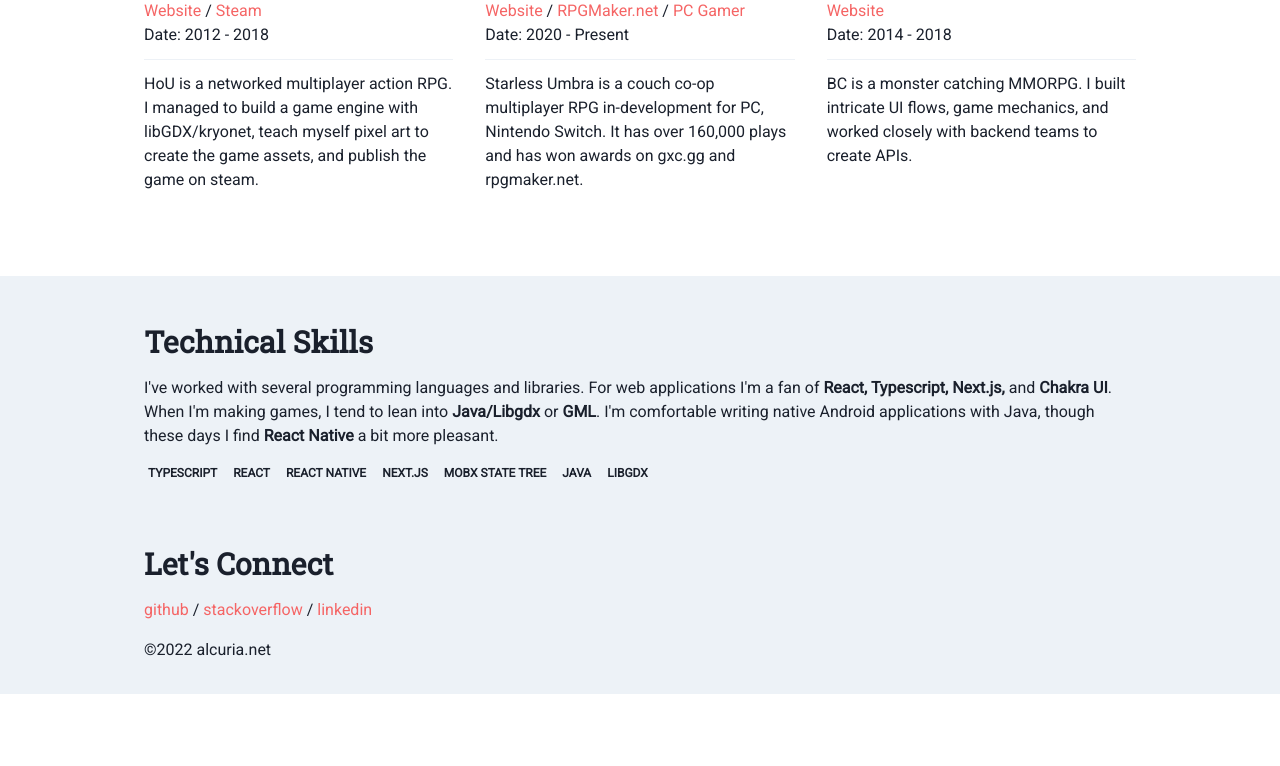
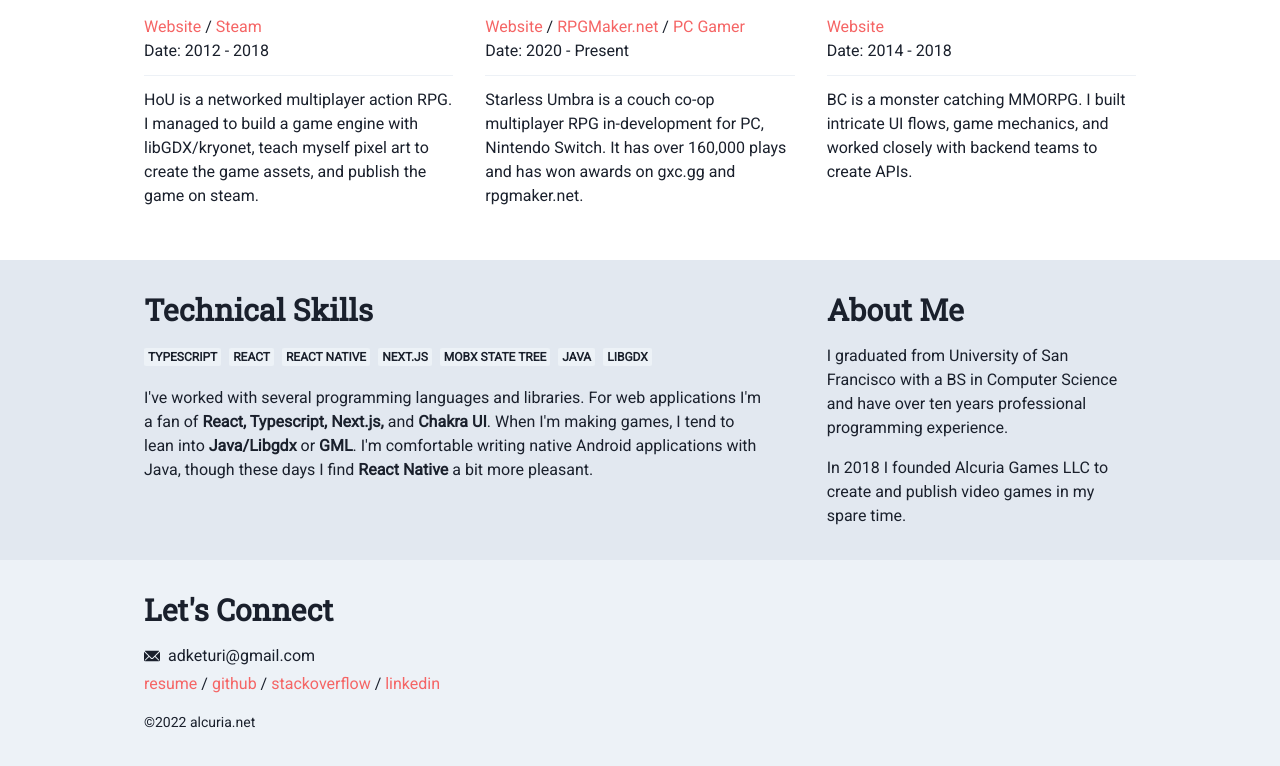
Before and after one commit to adketuri/portfolio, a Next.js app: page / in a window 1280 px wide. Shown: the part 1074-1840 px from the top of the page. Before the commit the page ends 1768 px from the top, so only its background shows below. Built offline with nearby package versions, Linux system fonts and the light colour scheme.

Commit message:
Add a footer thing

```diff
--- a/components/about/about.tsx
+++ b/components/about/about.tsx
@@ -1,39 +1,20 @@
-import {
-  Container,
-  Flex,
-  Heading,
-  Text,
-  useColorModeValue,
-} from "@chakra-ui/react";
+import { Box, Container, Heading, Text } from "@chakra-ui/react";
 import { FC } from "react";
-import { TagList } from "../tag-list/tag-list";
-const tags = [
-  "typescript",
-  "react",
-  "react native",
-  "next.js",
-  "mobx state tree",
-  "java",
-  "libgdx",
-];
+
 export const About: FC = () => {
-  const bg = useColorModeValue("gray.100", "gray.900");
   return (
-    <Flex bg={bg} py={8} direction={{ sm: "column", md: "row" }}>
-      <Container maxW="container.lg">
-        <Heading size="lg" py={4}>
-          Technical Skills
-        </Heading>
-        <Text>
-          I've worked with several programming languages and libraries. For web
-          applications I'm a fan of <b>React, Typescript, Next.js,</b> and{" "}
-          <b>Chakra UI</b>. When I'm making games, I tend to lean into{" "}
-          <b>Java/Libgdx</b> or <b>GML</b>. I'm comfortable writing native
-          Android applications with Java, though these days I find{" "}
-          <b>React Native</b> a bit more pleasant.
-        </Text>
-        <TagList tags={tags} />
-      </Container>
-    </Flex>
+    <Box>
+      <Heading size="lg" py={4}>
+        About Me
+      </Heading>
+      <Text>
+        I graduated from University of San Francisco with a BS in Computer
+        Science and have over ten years professional programming experience.
+      </Text>
+      <Text mt={4}>
+        In 2018 I founded Alcuria Games LLC to create and publish video games in
+        my spare time.
+      </Text>
+    </Box>
   );
 };
--- a/components/footer/footer.tsx
+++ b/components/footer/footer.tsx
@@ -5,14 +5,17 @@ import {
   useColorModeValue,
   Text,
   Container,
+  Link,
 } from "@chakra-ui/react";
 import { FC } from "react";
 import { ColorModeButton } from "../color-mode-button";
 import { HeaderBox } from "../header-box/header-box";
 import { LinkList } from "../link-list/link-list";
-import { Link } from "../link-list/link-list.props";
+import NextLink from "next/link";
+import { EmailIcon } from "@chakra-ui/icons";
 
 const links: Link[] = [
+  { text: "resume", url: "https://github.com/adketuri", external: true },
   { text: "github", url: "https://github.com/adketuri", external: true },
   {
     text: "stackoverflow",
@@ -29,13 +32,24 @@ const links: Link[] = [
 export const Footer: FC = () => {
   const bg = useColorModeValue("gray.100", "gray.900");
   return (
-    <Box bg={bg} py={4}>
+    <Box bg={bg} py={8}>
       <Container maxW="container.lg">
         <HeaderBox title="Let's Connect">
-          <LinkList links={links} />
+          <>
+            <Flex align="center">
+              <EmailIcon mr={2} />
+              <Link as={NextLink} href={"mailto:adketuri@gmail.com"}>
+                adketuri@gmail.com
+              </Link>
+            </Flex>
+            <Spacer h={1} />
+            <LinkList links={links} />
+          </>
         </HeaderBox>
         <Flex py={4} align="center">
-          <Text flex={1}>©{new Date().getFullYear()} alcuria.net</Text>
+          <Text fontSize="sm" flex={1}>
+            ©{new Date().getFullYear()} alcuria.net
+          </Text>
         </Flex>
       </Container>
     </Box>
--- a/components/project-cards/project-cards.props.ts
+++ b/components/project-cards/project-cards.props.ts
@@ -53,7 +53,7 @@ export const projects: Project[] = [
     },
     {
         title: "Starless Umbra",
-        image: "https://i.imgur.com/fFmfVYQ.png",
+        image: "https://i.imgur.com/K4wHNxe.png",
         description: "Starless Umbra is a couch co-op multiplayer RPG in-development for PC, Nintendo Switch. It has over 160,000 plays and has won awards on gxc.gg and rpgmaker.net.",
         tags: ["gamemaker"],
         date: "2020 - Present",
--- a/components/project-cards/project-cards.tsx
+++ b/components/project-cards/project-cards.tsx
@@ -18,10 +18,10 @@ import { projects } from "./project-cards.props";
 export const ProjectCards = () => {
   return (
     <Container maxW="container.lg">
-      <Heading size="lg" mt={4}>
+      <Heading size="lg" mt={8}>
         Projects
       </Heading>
-      <SimpleGrid columns={[1, null, 2, 3]} gap={8} my={8}>
+      <SimpleGrid columns={[1, null, 2, 3]} gap={8} mt={8}>
         {projects.map((project) => (
           <GridItem w="full" mb={10} key={project.title}>
             <Flex direction="column" height="100%">
--- /dev/null
+++ b/components/skills/skills.tsx
@@ -0,0 +1,51 @@
+import {
+  Box,
+  Container,
+  Flex,
+  Heading,
+  Text,
+  Link,
+  useColorModeValue,
+  Button,
+} from "@chakra-ui/react";
+import { FC } from "react";
+import { About } from "../about/about";
+import { TagList } from "../tag-list/tag-list";
+import NextLink from "next/link";
+const tags = [
+  "typescript",
+  "react",
+  "react native",
+  "next.js",
+  "mobx state tree",
+  "java",
+  "libgdx",
+];
+export const Skills: FC = () => {
+  const bg = useColorModeValue("gray.200", "gray.700");
+  return (
+    <Box bg={bg} py={4}>
+      <Container maxW="container.lg">
+        <Flex direction={{ sm: "column", md: "row" }}>
+          <Box flex={{ md: 1, lg: 2 }}>
+            <Heading size="lg" py={4}>
+              Technical Skills
+            </Heading>
+            <TagList tags={tags} mt={1} />
+            <Text mt={1}>
+              I've worked with several programming languages and libraries. For
+              web applications I'm a fan of <b>React, Typescript, Next.js,</b>{" "}
+              and <b>Chakra UI</b>. When I'm making games, I tend to lean into{" "}
+              <b>Java/Libgdx</b> or <b>GML</b>. I'm comfortable writing native
+              Android applications with Java, though these days I find{" "}
+              <b>React Native</b> a bit more pleasant.
+            </Text>
+          </Box>
+          <Box flex={1} ml={{ md: 8, lg: 16 }} mb={4}>
+            <About />
+          </Box>
+        </Flex>
+      </Container>
+    </Box>
+  );
+};
--- a/components/tag-list/tag-list.props.ts
+++ b/components/tag-list/tag-list.props.ts
@@ -1,3 +1,5 @@
-export interface TagListProps {
+import { BoxProps } from "@chakra-ui/react";
+
+export interface TagListProps extends BoxProps {
     tags: string[];
 }
--- a/components/tag-list/tag-list.tsx
+++ b/components/tag-list/tag-list.tsx
@@ -1,12 +1,12 @@
-import { Flex, Badge } from "@chakra-ui/react";
+import { Flex, Badge, useColorModeValue } from "@chakra-ui/react";
 import { FC } from "react";
 import { TagListProps } from "./tag-list.props";
 
-export const TagList: FC<TagListProps> = ({ tags }) => {
+export const TagList: FC<TagListProps> = ({ tags, ...props }) => {
   return (
     <Flex direction="row" wrap={"wrap"}>
       {tags.map((tag) => (
-        <Badge key={tag} mr={2} my={4}>
+        <Badge key={tag} mr={2} my={4} {...props}>
           {tag}
         </Badge>
       ))}
--- a/pages/index.tsx
+++ b/pages/index.tsx
@@ -5,6 +5,7 @@ import { ColorModeButton } from "../components/color-mode-button";
 import { Header } from "../components/header/header";
 import { ProjectCards } from "../components/project-cards/project-cards";
 import { Footer } from "../components/footer/footer";
+import { Skills } from "../components/skills/skills";
 import { About } from "../components/about/about";
 
 const inter = Inter({ subsets: ["latin"] });
@@ -23,7 +24,7 @@ export default function Home() {
       </Head>
       <Header />
       <ProjectCards />
-      <About />
+      <Skills />
       <Footer />
     </>
   );
```
